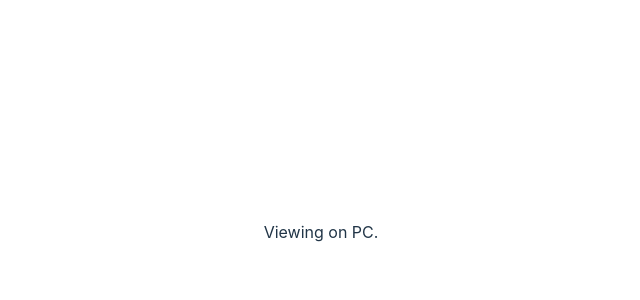
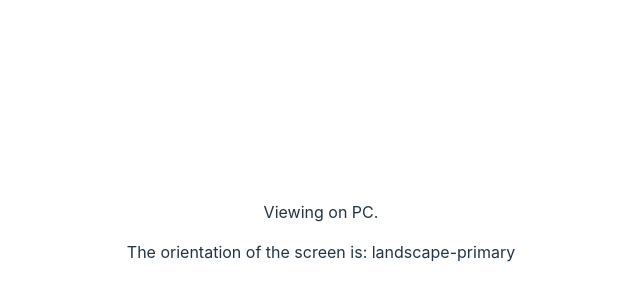
Before and after one commit to wkym461a/cycle-combo, a React (Vite) app: page / in a window 1280 px wide. Shown: the part 168-468 px from the top of the page, without its empty margins (319-959 px from the left). Built offline with nearby package versions, Linux system fonts and the light colour scheme.

Commit message:
[Add] useOrientation

```diff
--- a/src/App.tsx
+++ b/src/App.tsx
@@ -1,10 +1,13 @@
 import { mediaQuery, useMediaQuery } from './useMediaQuery';
+import { useOrientation } from './useOrientation';
 import './App.css';
 
 function App() {
 	const isSp = useMediaQuery(mediaQuery.sp);
 	const isTablet = useMediaQuery(mediaQuery.tablet);
 	const isPc = useMediaQuery(mediaQuery.pc);
+
+	const orientation = useOrientation();
 
   return (
     <>
@@ -20,6 +23,7 @@ function App() {
 			:
 			<p>Viewing on Unknown Device.</p>
 		}
+		<p>{`The orientation of the screen is: ${orientation.type}`}</p>
     </>
   )
 }
--- /dev/null
+++ b/src/useOrientation.ts
@@ -0,0 +1,20 @@
+import { useEffect, useState } from 'react'
+
+export const useOrientation = () => {
+	const [type, setType] = useState(window.screen.orientation.type);
+	const [angle, setAngle] = useState(window.screen.orientation.angle);
+
+  useEffect(() => {
+		window.screen.orientation.onchange = () => {
+			console.log(`Event 'orientationchange': ${window.screen.orientation.type} ${window.screen.orientation.angle}`);
+			setType(window.screen.orientation.type);
+			setAngle(window.screen.orientation.angle);
+		}
+
+    return () => {
+      window.screen.orientation.onchange = null
+    }
+  }, [type, angle])
+
+  return { type, angle };
+}
```
